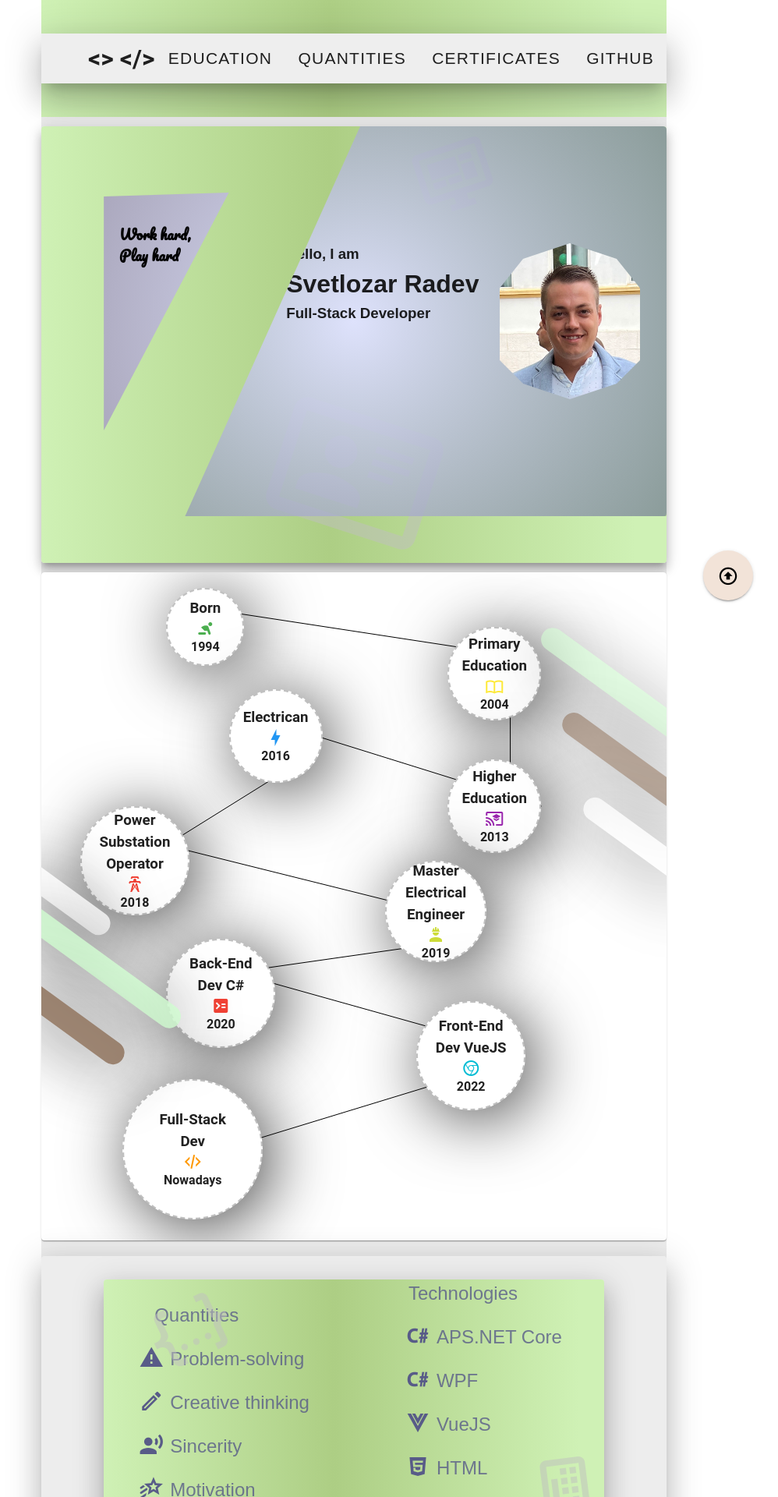
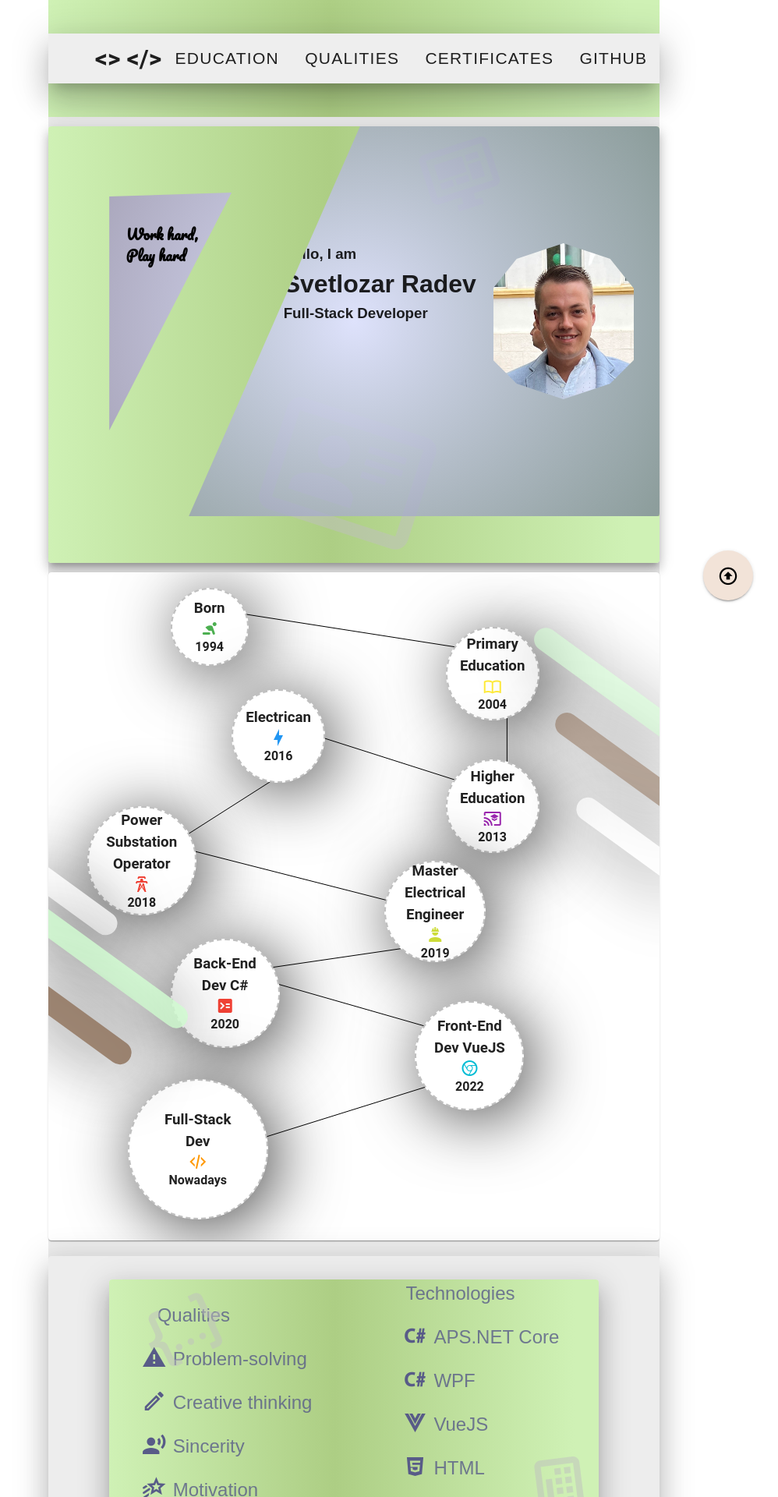
Before and after one commit to RadevSvetlozar/Personal-website, a Vue app: page / in a window 1280 px wide. Shown: the top 1920 px of the page at 78% size, without its empty margins (186-1184 px from the left). Built offline with nearby package versions, Linux system fonts and the light colour scheme; a web font is replaced by a local one.

Commit message:
some changes

```diff
--- a/src/App.vue
+++ b/src/App.vue
@@ -3,7 +3,7 @@ import Header from "./components/Header.vue";
 import Footer from "./components/Footer.vue";
 import Main from "./views/Main.vue";
 import Education from "./views/Education.vue";
-import Quantities from "./views/Quantities.vue";
+import Qualities from "./views/Qualities.vue";
 import Projects from "./views/Projects.vue";
 import Certificates from "./views/Certificates.vue";
 </script>
@@ -14,7 +14,7 @@ import Certificates from "./views/Certificates.vue";
       <Header></Header>
       <Main></Main>
       <Education></Education>
-      <Quantities></Quantities>
+      <Qualities></Qualities>
       <Certificates></Certificates>
        <!-- <Projects></Projects> -->
       <Footer></Footer>
--- a/src/components/Header.vue
+++ b/src/components/Header.vue
@@ -31,7 +31,7 @@ const drawer = ref(false);
       <h1 class="ml-15" innerText="<> </>"></h1>
       <v-spacer></v-spacer>
       <v-btn @click="goTo('#education', options)"><h2>Education</h2></v-btn>
-      <v-btn @click="goTo('#quantities', options)"><h2>Quantities</h2> </v-btn>
+      <v-btn @click="goTo('#quantities', options)"><h2>Qualities</h2> </v-btn>
       <v-btn @click="goTo('#certificates', options)"
         ><h2>Certificates</h2></v-btn
       >
@@ -67,14 +67,14 @@ const drawer = ref(false);
           ><h2>Education</h2></v-btn
         >
         <v-btn width="100%" class="mt-4" @click="goTo('#quantities', options)"
-          ><h2>Quantities</h2>
+          ><h2>Qualities</h2>
         </v-btn>
         <v-btn width="100%" class="mt-4" @click="goTo('#certificates', options)"
           ><h2>Certificates</h2></v-btn
         >
-        <v-btn width="100%" class="mt-4" @click="goTo('#projects', options)"
+        <!-- <v-btn width="100%" class="mt-4" @click="goTo('#projects', options)"
           ><h2>Projects</h2></v-btn
-        >
+        > -->
         <v-btn
           width="100%"
           class="mt-4"
--- a/src/views/Certificates.vue
+++ b/src/views/Certificates.vue
@@ -1,5 +1,6 @@
 <script setup>
-import { reactive, ref } from "vue";
+import { reactive, ref, computed } from "vue";
+import { useGoTo } from "vuetify";
 const certificates = reactive([
   {
     text: "Programming Basics with C# - October 2019",
@@ -66,6 +67,7 @@ const getImgUrl = (imageNameWithExtension) =>
   new URL(`../assets/${imageNameWithExtension}`, import.meta.url).href;
 const selectedCertificateLink = ref(certificates[0].link);
 const clickOnItem = (text) => {
+  goTo("#imgCont", options);
   for (const certificate of certificates) {
     if (certificate.text !== text) {
       document.getElementById(certificate.text).style.zIndex = "1";
@@ -74,15 +76,20 @@ const clickOnItem = (text) => {
     }
   }
 };
+
+const goTo = useGoTo();
+
+const options = computed(() => {
+  return {
+    container: "#goto-container-example",
+    duration: 100,
+    easing: "easeInOutCubic",
+    offset: 0,
+  };
+});
 </script>
 <template>
-  <v-card
-    id="certificates"
-    elevation="15"
-
-    rounded="14"
-    class="main mt-3 mb-3 "
-  >
+  <v-card id="certificates" elevation="15" rounded="14" class="main mt-3 mb-3">
     <v-icon
       class="icon"
       style="left: 510px; bottom: 150px; transform: rotate(0.05turn)"
@@ -127,7 +134,7 @@ const clickOnItem = (text) => {
         </v-card>
       </v-col>
       <v-col cols="12" md="6" class="d-flex justify-start align-center">
-        <div class="img-container">
+        <div id="imgCont" class="img-container">
           <v-card
             v-for="(certificate, i) in certificates"
             :key="i"
@@ -144,17 +151,21 @@ const clickOnItem = (text) => {
   </v-card>
 </template>
 <style scoped>
-.main{
-  background: rgb(207,241,181);
-  background: linear-gradient(90deg, rgba(207,241,181,1) 0%, rgba(173,206,132,1) 46%, rgba(207,241,181,1) 95%);
+.main {
+  background: rgb(207, 241, 181);
+  background: linear-gradient(
+    90deg,
+    rgba(207, 241, 181, 1) 0%,
+    rgba(173, 206, 132, 1) 46%,
+    rgba(207, 241, 181, 1) 95%
+  );
 }
 .img-container {
   position: relative;
 
   width: 300px;
   margin-right: 20%;
-  height:550px;
-;
+  height: 550px;
 }
 .img {
   position: absolute;
--- a/src/views/Quantities.vue
+++ b/src/views/Qualities.vue
@@ -32,7 +32,7 @@
       <v-row>
         <v-col cols="12" md="6" class="d-flex justify-center align-center">
           <div>
-            <h2 class="ml-10">Quantities</h2>
+            <h2 class="ml-10">Qualities</h2>
             <ul>
               <li class="d-flex">
                 <v-icon> mdi-alert</v-icon>
```
